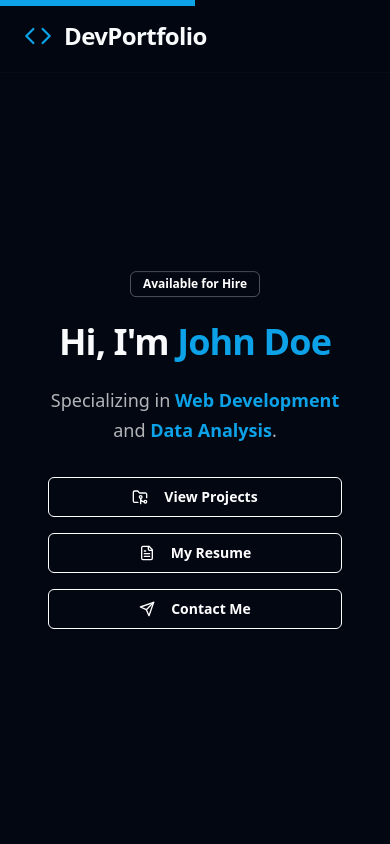
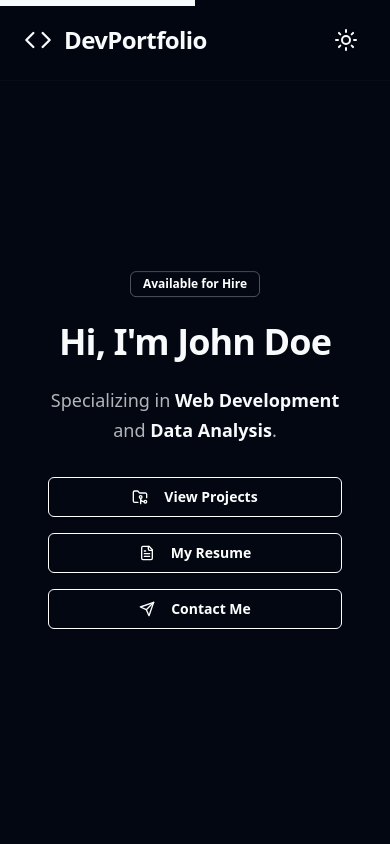
Before and after one commit to ehuerta6/website-portfolio, a React (Vite) app: page / in a window 390 px wide. Shown: the top 844 px of the page. Built offline with nearby package versions, Linux system fonts and the light colour scheme.

Commit message:
Add dark mode toggle functionality to Header component. Updated styles for improved transitions and added icons for light/dark mode indication. Enhanced layout for better responsiveness.

```diff
--- a/src/components/sections/Header.tsx
+++ b/src/components/sections/Header.tsx
@@ -1,9 +1,23 @@
-import { Code } from 'lucide-react';
+import { Code, Sun, Moon } from 'lucide-react';
 import ScrollProgress from '../ui/scroll-progress';
+import { useState, useEffect } from 'react';
 
 const Header = () => {
+  // Color mode state
+  const [darkMode, setDarkMode] = useState(true);
+
+  useEffect(() => {
+    if (darkMode) {
+      document.documentElement.classList.add('dark');
+      document.documentElement.classList.remove('light');
+    } else {
+      document.documentElement.classList.remove('dark');
+      document.documentElement.classList.add('light');
+    }
+  }, [darkMode]);
+
   return (
-    <header className='fixed top-0 left-0 right-0 z-50 bg-dark-translucent backdrop-blur-sm border-b border-border/20'>
+    <header className='fixed top-0 left-0 right-0 z-50 bg-dark-translucent backdrop-blur-sm border-b border-border/20 transition-colors duration-300'>
       <ScrollProgress />
       <div className='container mx-auto px-6 py-5'>
         <div className='flex items-center justify-between'>
@@ -13,6 +27,7 @@ const Header = () => {
               DevPortfolio
             </span>
           </div>
+          <div className='flex items-center space-x-2 md:space-x-8'>
             <nav className='hidden md:flex items-center space-x-8'>
               <a
                 href='#home'
@@ -45,6 +60,20 @@ const Header = () => {
                 Contact
               </a>
             </nav>
+            <button
+              aria-label={
+                darkMode ? 'Switch to light mode' : 'Switch to dark mode'
+              }
+              onClick={() => setDarkMode((prev) => !prev)}
+              className='ml-2 p-2 rounded transition-colors duration-300 hover:bg-white/10 focus:outline-none focus:ring-2 focus:ring-primary'
+            >
+              {darkMode ? (
+                <Sun className='h-6 w-6 text-primary' />
+              ) : (
+                <Moon className='h-6 w-6 text-primary' />
+              )}
+            </button>
+          </div>
         </div>
       </div>
     </header>
```
Lines whose indentation alone changed are shown as unchanged.
